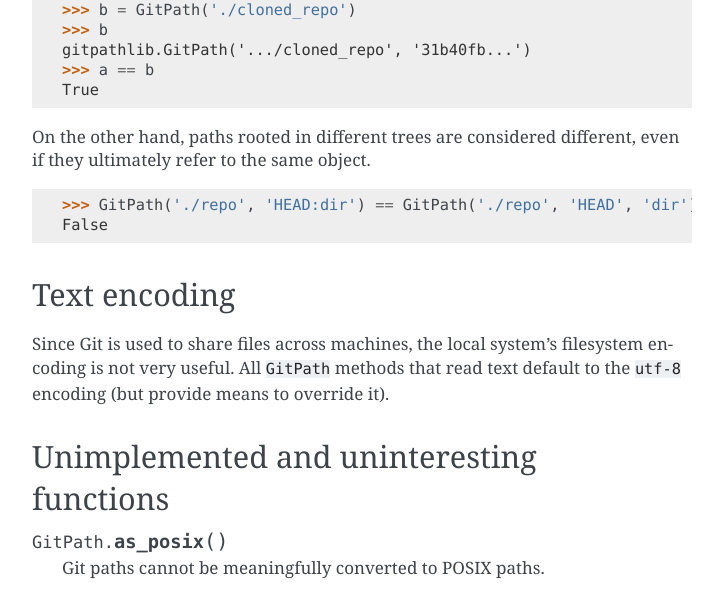
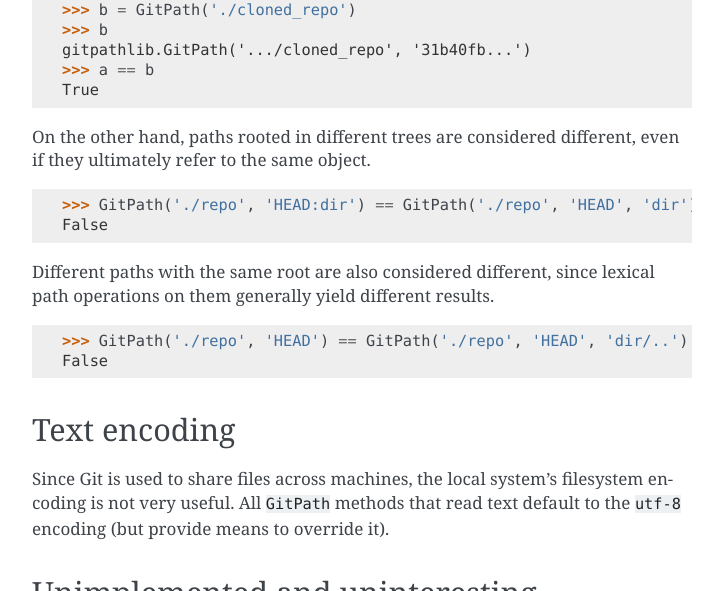
Before and after one commit to encukou/gitpathlib, a Sphinx documentation site: the page built from docs/pathlib_differences.rst, in a window 1280 px wide and 900 px high, scrolled down 1187 px, cut to the strip 0-591 px from the top of the window. Shown: the whole strip, without its empty margins (388-1111 px from the left). Built offline with Sphinx 7.4.7, drawn with Linux system fonts in a browser that asks for light colours.

Commit message:
Add a note about different paths being different

```diff
--- a/docs/pathlib_differences.rst
+++ b/docs/pathlib_differences.rst
@@ -87,6 +87,12 @@ even if they ultimately refer to the same object.
 >>> GitPath('./repo', 'HEAD:dir') == GitPath('./repo', 'HEAD', 'dir')
 False
 
+Different paths with the same root are also considered different,
+since lexical path operations on them generally yield different results.
+
+>>> GitPath('./repo', 'HEAD') == GitPath('./repo', 'HEAD', 'dir/..')
+False
+
 
 Text encoding
 -------------
```
